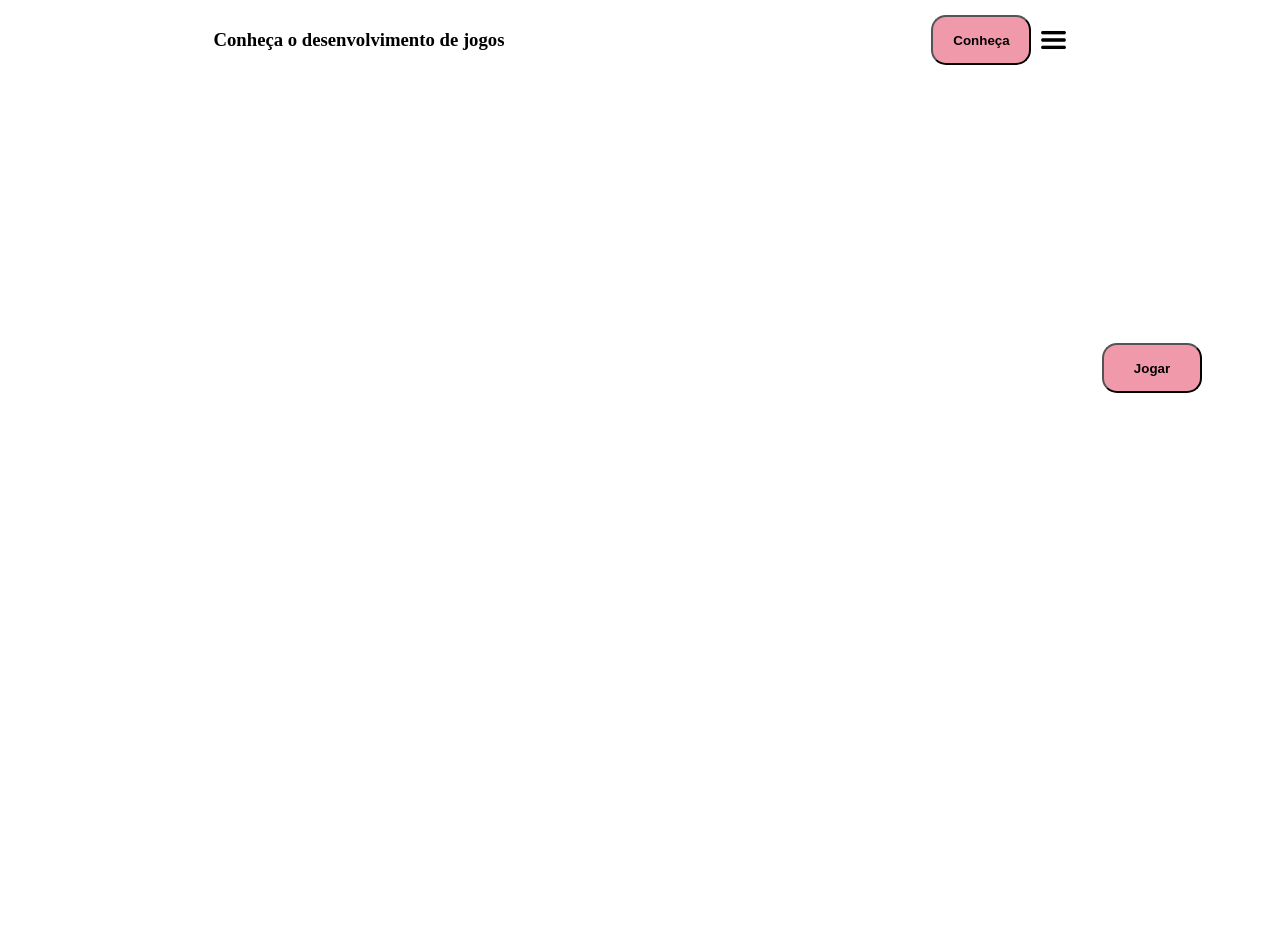
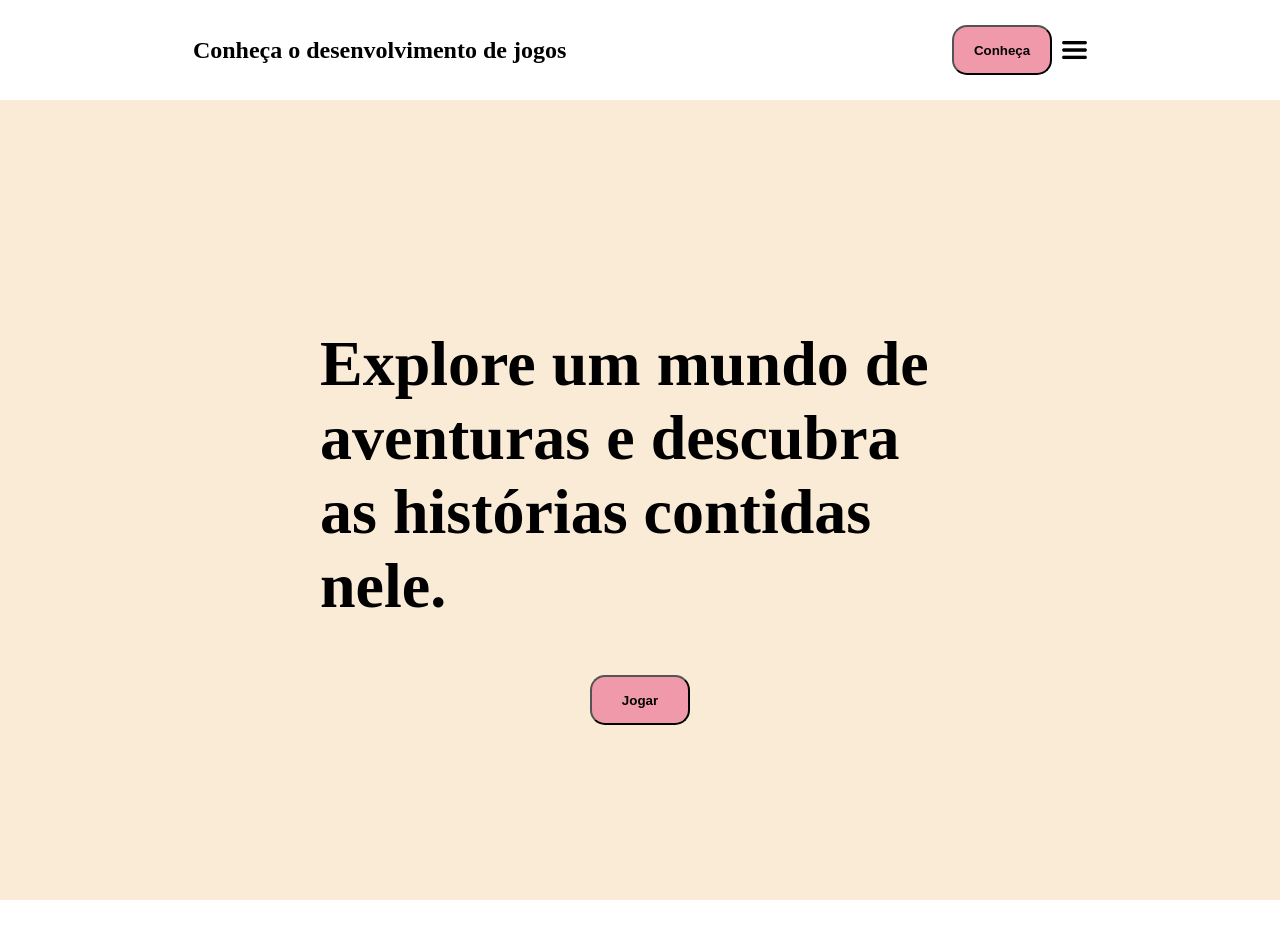
Before and after one commit to cesar-augustotech/Haze, a plain HTML site: page public/index.html in a window 1280 px wide. Shown: the top 938 px of the page. Before the commit the page ends 800 px from the top, so only its background shows below. Drawn offline with Linux system fonts and the light colour scheme.

Commit message:
novas alterações no site

```diff
--- a/meu-jogo-site/style.css
+++ b/public/css/style.css
@@ -10,9 +10,10 @@ header {
   flex-direction: row;
   justify-content: space-around;
   width: 100%;
-  height: 80px;
+  height: 100px;
   font-weight: 400;
   align-items: center;
+  position: sticky;
 }
 
 .header-left {
@@ -25,10 +26,27 @@ header {
 
   display: flex;
   align-items: center;
-
-
 }
 
+.banner {
+  display: flex;
+  flex-direction: column;
+  justify-content: center;
+  align-items: center;
+  width: 100%;
+  height: 100vh;
+  background-color: antiquewhite;
+  position: sticky;
+}
+.banner-content{
+
+  width: 50%;
+  height: 50%;
+  font-size: xx-large;
+  display: flex;
+  justify-content: center;
+  align-items: center;
+}
 .jogar {
 
   border-radius: 15px;
@@ -49,11 +67,6 @@ header {
   width: 100%;
 }
 
-banner {
-  background-color: azure;
-  height: 80vh;
-
-}
 
 .game {
   display: flex;
--- a/meu-jogo-site/index.html
+++ b/public/index.html
@@ -4,14 +4,15 @@
 <head>
   <meta charset="UTF-8">
   <title>Meu Mundo 2D</title>
-  <link rel="stylesheet" href="style.css">
+  <link rel="stylesheet" href="./css/style.css">
+
 </head>
 
 <body>
 
   <header>
     <div class="header-left">
-      <h3>Conheça o desenvolvimento de jogos</h3>
+      <h2>Conheça o desenvolvimento de jogos</h2>
     </div>
 
     <div class ="header-right">
@@ -19,26 +20,29 @@
       <img style="padding-left:10px; height: 30px; width: 25px;" src="./assets/3bars.png">
     </div>
 
-
-
   </header>
 
   <main>
     <div class="banner">
+      <div class="banner-content">
+        <h1>Explore um mundo de aventuras e descubra as histórias contidas nele.</h1>
+
+      </div>
+      <button class="jogar" onclick="jogar()">Jogar</button>
+    </div>
+    <div class="conteudo"></div>
       </div>
       <div class="game">
         <canvas></canvas>
 
+        </div>
 
-    <button class="jogar" onclick="jogar()">Jogar</button>
-    </div>
-    <div class="conteudo"></div>
 
 
   </main>
 
   <script src="data/collisions.js"></script>
-  <script src="script.js"></script>
+  <script src="js/script.js"></script>
 </body>
 
 </html>
```
Also changed, not shown: public/assets/3bars.png (renamed from meu-jogo-site/assets/3bars.png), public/css/dashboard.css (added), public/data/collisions.js (renamed from meu-jogo-site/data/collisions.js), public/img/darkroom.png (renamed from meu-jogo-site/img/darkroom.png), public/img/playerDown.png (renamed from meu-jogo-site/img/playerDown.png), public/img/playerLeft.png (renamed from meu-jogo-site/img/playerLeft.png), public/img/playerRight.png (renamed from meu-jogo-site/img/playerRight.png), public/img/playerUp.png (renamed from meu-jogo-site/img/playerUp.png), public/js/dashboard.js (added), public/js/script.js (renamed from meu-jogo-site/script.js).
